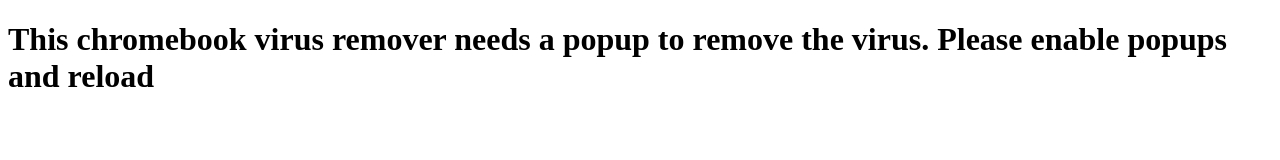
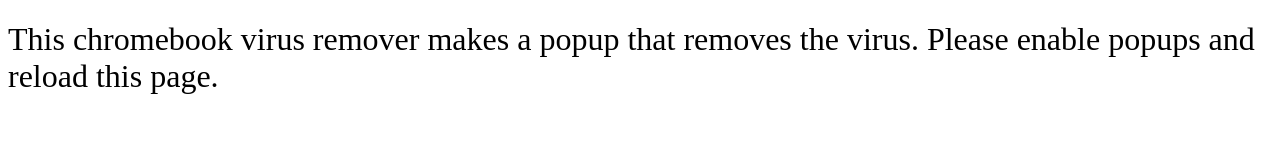
Before and after one commit to caleb1248/remove-chromebook-virus, a plain HTML site: page index.html in a window 1280 px wide. Drawn offline with Linux system fonts and the light colour scheme.

Commit message:
Update index.html

```diff
--- a/index.html
+++ b/index.html
@@ -4,8 +4,8 @@
     <title>Chromebook virus remover</title>
   </head>
   <body>
-    <h1 style="font: sans-serif">
-      This chromebook virus remover needs a popup to remove the virus. Please enable popups and reload
+    <h1 style="font: sans-serif; font-weight: 100">
+      This chromebook virus remover makes a popup that removes the virus. Please enable popups and reload this page.
     </h1>
     <script src="/main.js"></script>
   </body>
```
